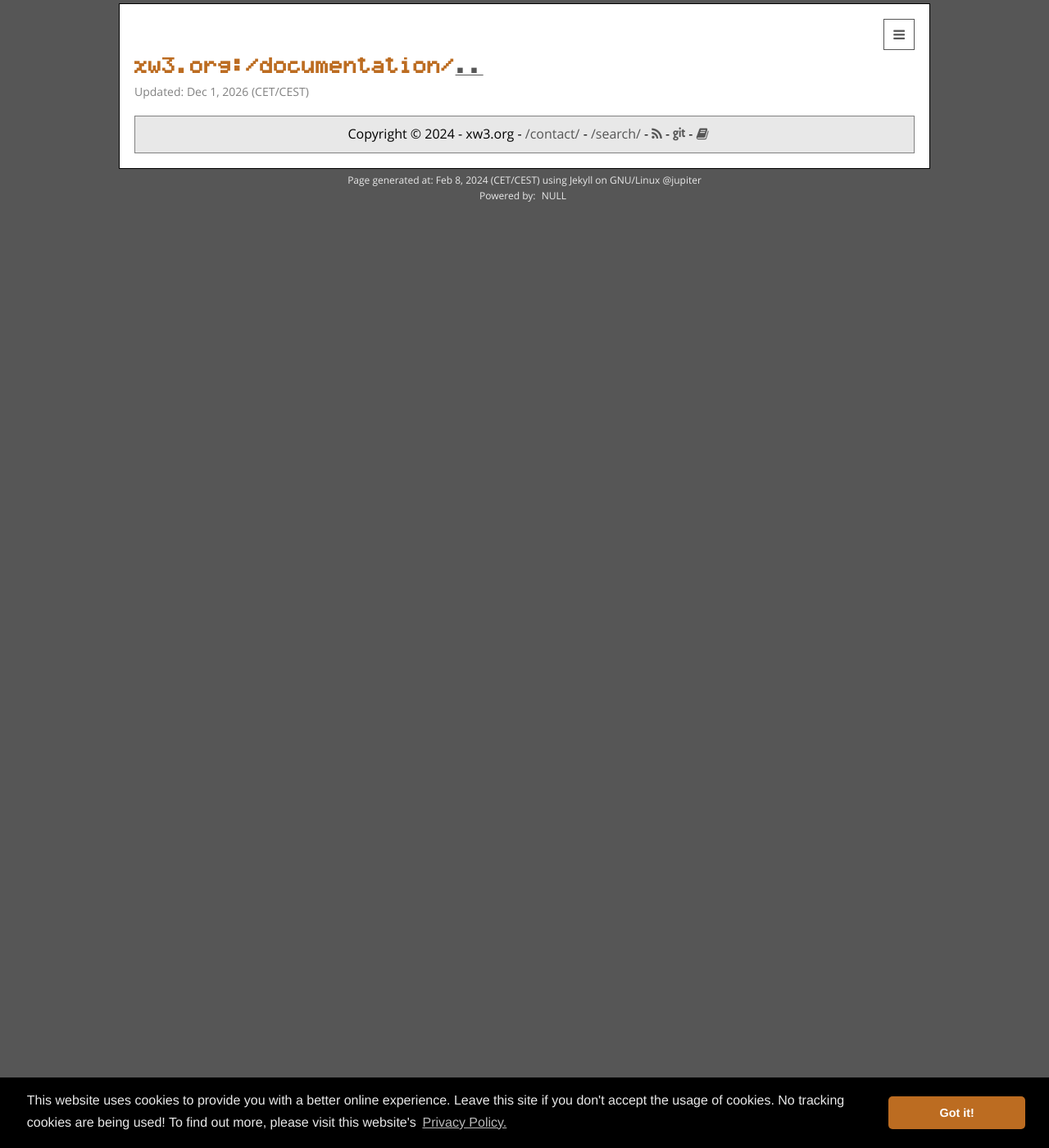
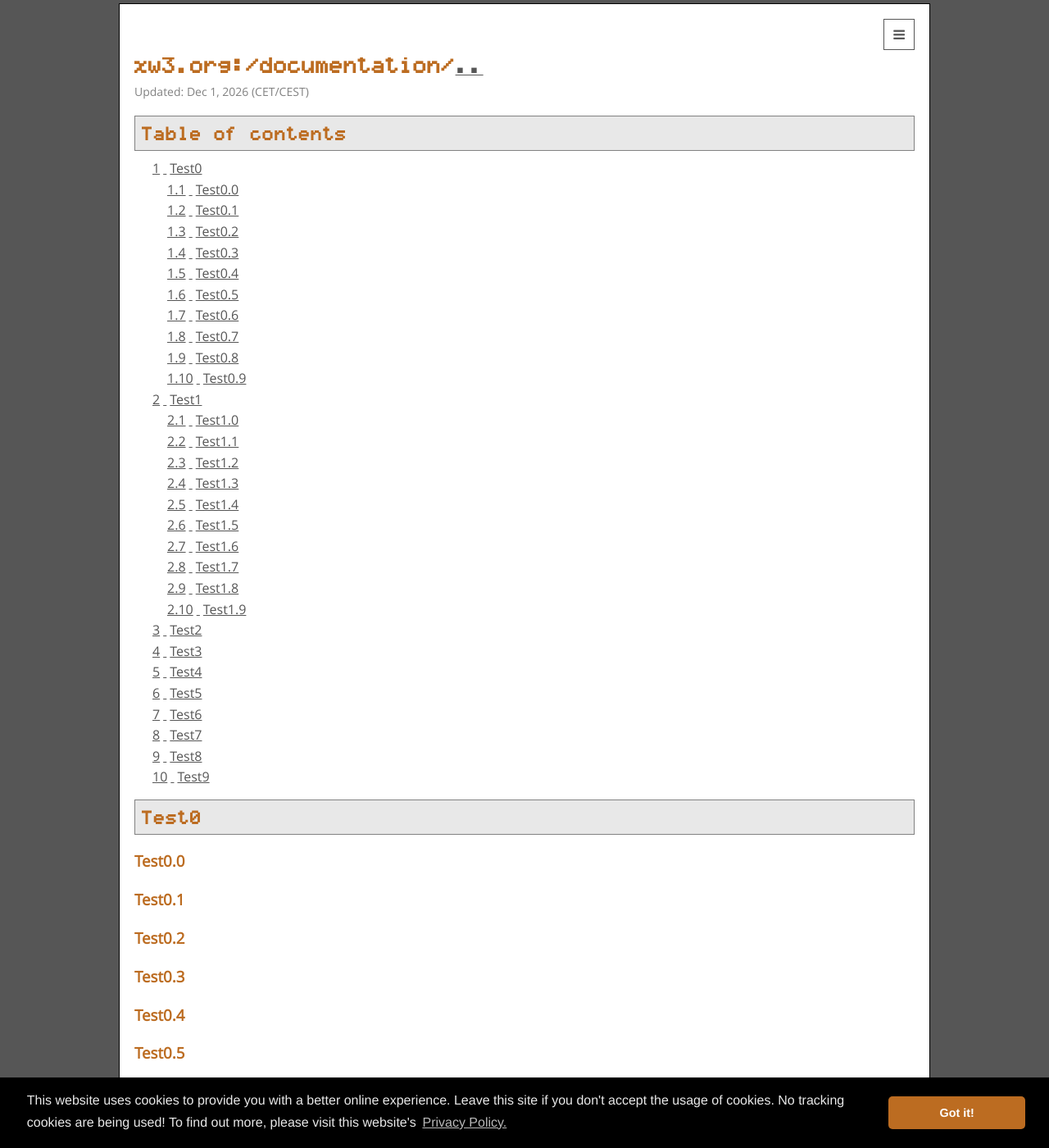
Before and after one commit to hanez/xw3, a Jekyll site: the page built from documentation/documentation.md, in a window 1280 px wide and 1400 px high. Shown: the whole window at 82% size. Built offline with Jekyll 4.4.1, drawn with Linux system fonts in a browser that asks for light colours; some web fonts are replaced; some of the changed text lies outside the part shown.

Commit message:
Added testing code for TOC generation.

```diff
--- a/_config.yml
+++ b/_config.yml
@@ -1,16 +1,29 @@
 title: xw3.org
+
 org: xw3.org
+
 subtitle: This is a work in progress... More to come soon!
+
 email: mail@xw3.org
+
 description: A static HTML and CGI based website...
+
 baseurl: ""
+
 url: https://xw3.org
+
 url_short: xw3.org
+
 lang: en
+
 os: GNU/Linux
+
 timezone: CET/CEST
+
 lifetime: 3600
+
 challenge_error: Invalid challenge result! Please try again... :(
+
 mail_thank_you: Thank you for contacting me... :)
 
 username: xw3
@@ -29,7 +42,7 @@ markdown: kramdown
 tocTopTag: h2
 anchorPrefix: ""
 showToggleButton: false
-contentsLabel: TOC
+contentsLabel: Table of contents
 
 exclude:
   - .idea/
--- a/documentation/documentation.md
+++ b/documentation/documentation.md
@@ -6,3 +6,45 @@ title: /documentation/
 subtitle:
 permalink: /documentation/
 ---
+
+## Test0
+
+### Test0.0
+### Test0.1
+### Test0.2
+### Test0.3
+### Test0.4
+### Test0.5
+### Test0.6
+### Test0.7
+### Test0.8
+### Test0.9
+
+## Test1
+
+### Test1.0
+### Test1.1
+### Test1.2
+### Test1.3
+### Test1.4
+### Test1.5
+### Test1.6
+### Test1.7
+### Test1.8
+### Test1.9
+
+## Test2
+
+## Test3
+
+## Test4
+
+## Test5
+
+## Test6
+
+## Test7
+
+## Test8
+
+## Test9
```
